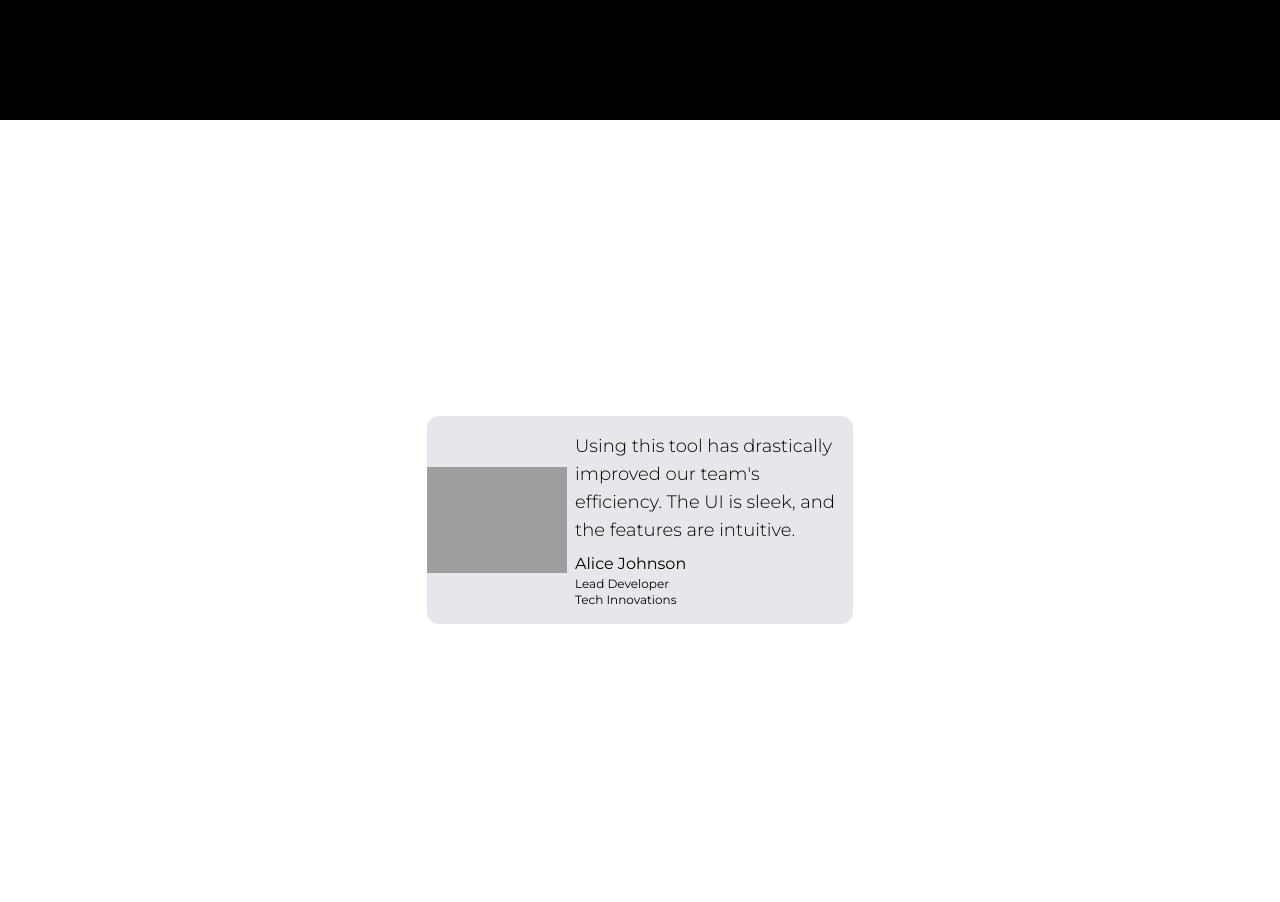
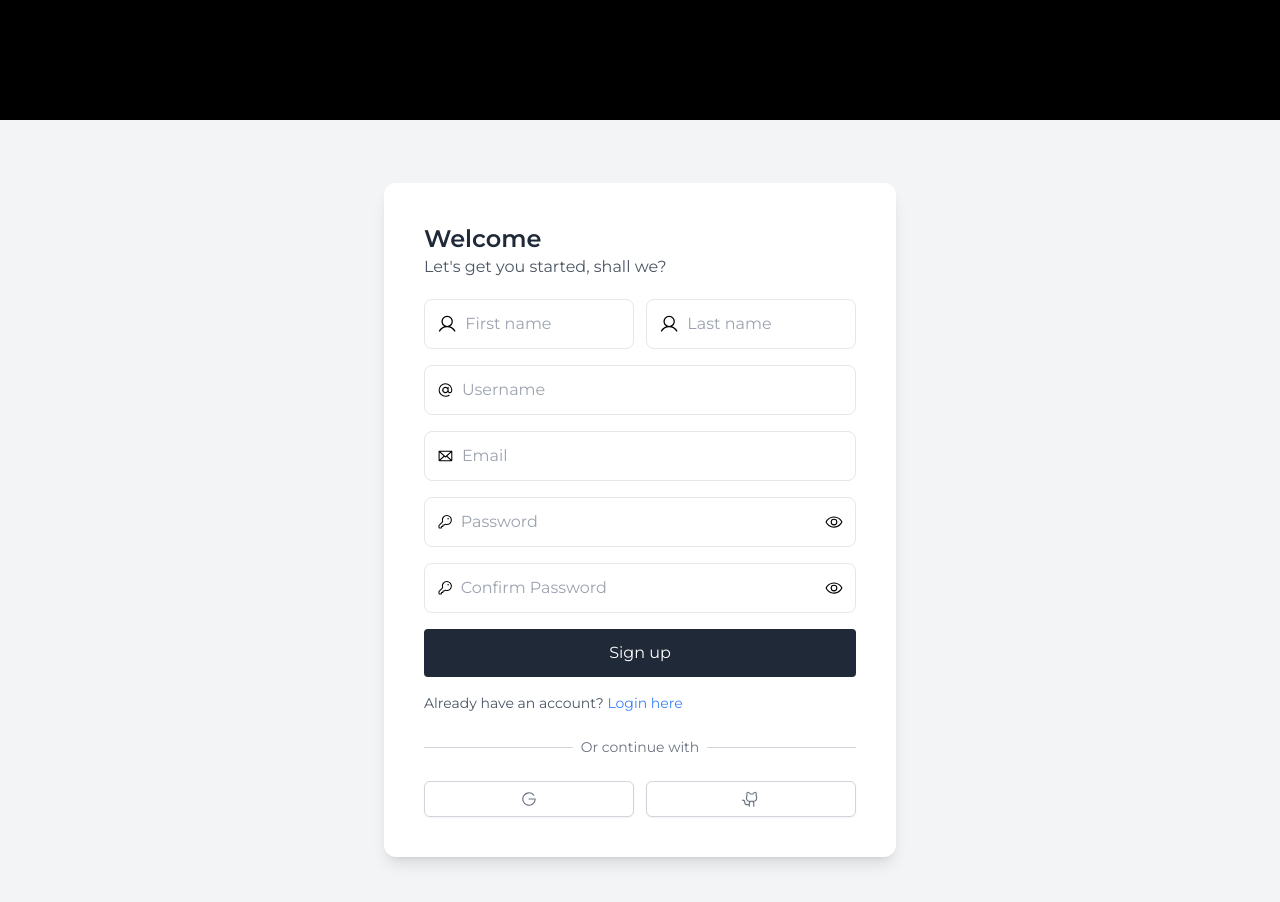
Before and after one commit to Grenish/this-ui, a Next.js app: page / in a window 1280 px wide. Shown: the part 1480-2382 px from the top of the page. Built offline with nearby package versions, Linux system fonts and the light colour scheme; grey boxes are pictures that could not be loaded.

Commit message:
add component tests

```diff
--- a/app/pages/TestPage.tsx
+++ b/app/pages/TestPage.tsx
@@ -1,4 +1,6 @@
 import AuthForm1 from "../components/authForms/AuthForm1";
+import AuthForm2 from "../components/authForms/AuthForm2";
+import Cta1 from "../components/cta/Cta1";
 import Testimonials1 from "../components/testimonials/Testimonials1";
 
 export default function TestPage() {
@@ -16,16 +18,9 @@ export default function TestPage() {
 
   return (
     <div className="h-screen flex flex-col items-center justify-center">
-      {testimonials.map((testimonial, index) => (
-        <Testimonials1
-          key={index}
-          profileimg={testimonial.profileimg}
-          userName={testimonial.userName}
-          testimonial={testimonial.testimonial}
-          companyName={testimonial.companyName}
-          designation={testimonial.designation}
-        />
-      ))}
+      {/* <Testimonials1 {...testimonials[0]} /> */}
+      {/* <Cta1 /> */}
+      <AuthForm2 />
     </div>
   );
 }
```
